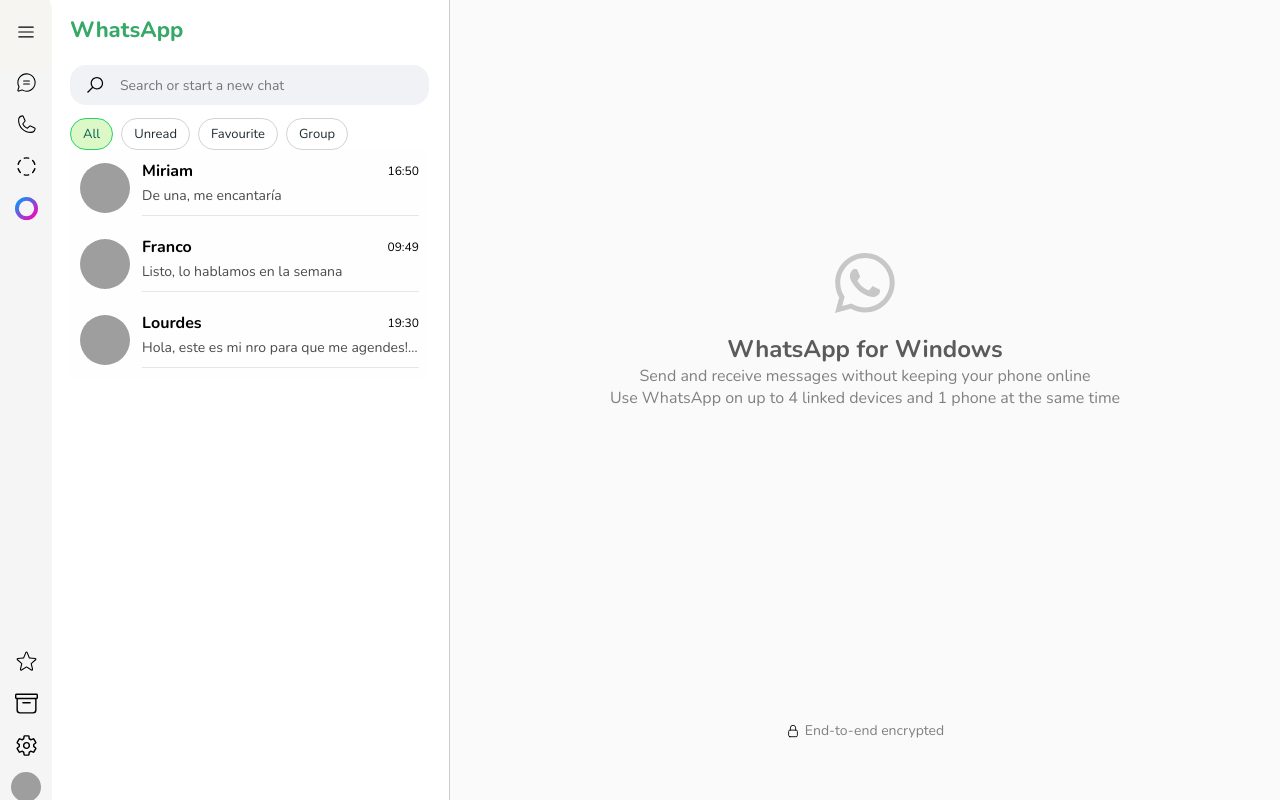
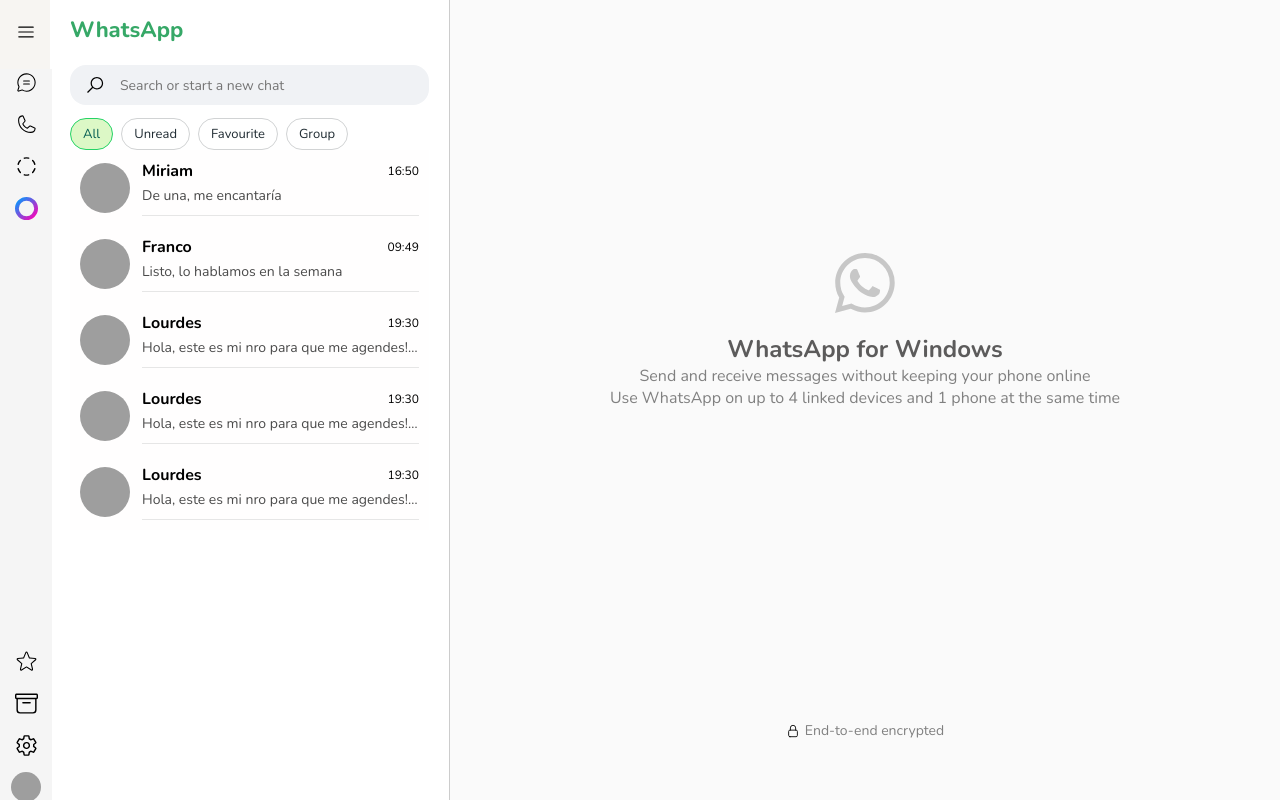
Before and after one commit to FernandaCorsanigo/TP-Integrador-2-Fernanda-Corsanigo, a React (Vite) app: page / in a window 1280 px wide. Built offline with nearby package versions, Linux system fonts and the light colour scheme; grey boxes are pictures that could not be loaded.

Commit message:
Revisiones

```diff
--- a/src/Componentes/ContactList/ContactList.css
+++ b/src/Componentes/ContactList/ContactList.css
@@ -1,5 +1,4 @@
 .contact-list-container {
-    overflow-y: auto;
     height: 100vh;
     width: 400px;
     background-color: #ffffff;
@@ -7,11 +6,13 @@
     flex-direction: column;
     border-right: 1px solid #ccc;
     box-sizing: border-box;
-    overflow-x: hidden;
+    overflow: hidden;
     padding: 0 20px;
 }
 
-
+.contacts-scrollable{
+    overflow-y: auto;
+}
 
 .contact-item:hover {
     background-color: #e0e0e0;
@@ -47,3 +48,9 @@
         min-width: 316px;
     }
 }
+
+@media screen and (max-width: 740px){
+    .contact-list-container{
+        padding: 0 10px;
+    }
+}
--- a/src/Componentes/ContactList/ContactList.jsx
+++ b/src/Componentes/ContactList/ContactList.jsx
@@ -18,12 +18,11 @@
 
     return (
         <div className="contact-list-container">
-            {
-                isContactListLoading
+            <SearchBar/>
+        <div className="contacts-scrollable">
+            {isContactListLoading
                 ? <Spinner/>
-                : <>
-                    <SearchBar/>
-                    {contactsFiltered.length === 0
+                : <>{contactsFiltered.length === 0
                 ? <span className="no-results">No se encontraron resultados.</span>
                 : contactsFiltered.map((contact) => {
                         return (
@@ -38,6 +37,7 @@
                 </>
             }
         </div>
+        </div>
     );
 }
 
--- a/src/Componentes/NavBar/NavBar.css
+++ b/src/Componentes/NavBar/NavBar.css
@@ -5,8 +5,7 @@
     padding-top: 16px;
     gap: 16px;
     width: 52px;
-    position: relative;
-    height: 100%;
+    height: 100vh;
     border-radius: 8px;
     background-color: rgb(247, 245, 242);
 }
@@ -69,15 +68,39 @@
     align-items: center;
     gap: 16px;
     background-color: rgb(247, 245, 242);
-    width: 100%;
-    height: 50px;
-    padding: 0px 20px;
+    width: 100% ;
+    padding: 0px 20px 20px;
+    height: 70px;
+}
+
+.nav-simplified a {
+    font-size: 14px;
+    text-decoration: none;
+    display: flex;
+    flex-direction: column;
+    align-items: center;
+    justify-content: center;
+    gap: 5px;
 }
 
 .nav-simplified a svg{
-    width: 30px;
-    height: 30px;
+    width: 50px;
+    height: 35px;
+    border-radius: 50px;
+    padding: 5px 10px;
 }
+
+.nav-simplified a.active {
+    font-weight: bold;  /* texto en negrita */
+}
+
+.nav-simplified a.active svg {
+    fill: #075E54;
+    stroke: #075E54;
+    background-color: #dcf8c6; /* verde oscuro solo icono */
+}
+
+
 
 .nav-extended {
     display: flex;
@@ -153,9 +176,8 @@
     .nav-container{
         flex-direction: row;
         width: 100%;
-        height: 50px;
-        position: absolute;
-        bottom: 0;
+        height: 70px;
+        min-width: 316px;
     }
 
     .nav-simplified{
--- a/src/Componentes/NavBar/NavBar.jsx
+++ b/src/Componentes/NavBar/NavBar.jsx
@@ -5,6 +5,7 @@
 
 const Navbar = () => {
     const [isOpen, setIsOpen] = useState(false)
+    const [activeTab, setActiveTab] = useState('Chats');
     const toggleMenu = () => {
         setIsOpen(!isOpen)
     }
@@ -45,7 +46,7 @@
                     </a>
                 </div>
             </nav>
-            <nav className={'nav-extended'+(isOpen ? ' nav-extended-open' : '')}>
+            <nav className={'nav-extended' + (isOpen ? ' nav-extended-open' : '')}>
                 <div className='nav-extended_top'>
                     <button className='btn-menu-extended'><ICONS.Burger className='btn-menu-extended' /></button>
 
@@ -86,14 +87,28 @@
                 </div>
             </nav>
             <nav className='nav-simplified'>
-                    <a href="">
-                        <ICONS.Chat />
+                <a href=""
+                    className={activeTab === 'Chats' ? 'active' : ''}
+                    onClick={() => setActiveTab('Chats')}
+                >
+                    <ICONS.Chat className='icon' />
+                    Chats
                 </a>
-                    <a href="">
-                        <ICONS.Status />
+
+                <a href=""
+                    className={activeTab === 'Status' ? 'active' : ''}
+                    onClick={() => setActiveTab('Status')}
+                >
+                    <ICONS.Status className='icon'/>
+                    Novedades
                 </a>
-                    <a href="">
-                        <ICONS.Phone />
+
+                <a href=""
+                    className={activeTab === 'Llamadas' ? 'active' : ''}
+                    onClick={() => setActiveTab('Llamadas')}
+                >
+                    <ICONS.Phone className='icon' />
+                    Llamadas
                 </a>
             </nav>
         </div>
--- a/src/Global.css
+++ b/src/Global.css
@@ -12,4 +12,5 @@
 body {
     width: 100vw;
     height: 100vh;
+    overflow: hidden;
 }
--- a/src/Screens/HomeScreen/HomeScreen.css
+++ b/src/Screens/HomeScreen/HomeScreen.css
@@ -6,19 +6,15 @@
     overflow: hidden;
     margin: auto;
     background-color: rgb(250, 250, 250);
-    min-height: 100vh;
-    width: 100%;
-    overflow-y: scroll;
 }
 
 .home-screen__navbar {
     width: 50px;
-    height: 100%;
 }
 
 .home-screen__contact-list-container {
     width: 400px;
-    height: 100%;
+    overflow-y: auto;
 }
 
 .home-screen__messages-list-container {
@@ -30,7 +26,7 @@
     justify-content: center;
     padding-bottom: 60px;
     flex: 1;
-    overflow-y: auto;
+    overflow:hidden;
     min-width: 0;
 }
 
@@ -59,12 +55,23 @@
     opacity: 0.2;
 }
 
+@media screen and (max-width: 1005px) {
+    h2{
+        font-size: 18px;
+    }
+    p, span{
+        font-size: 14px;
+    }
+    }
+
 
 @media screen and (max-width: 909px) {
     .home-screen-container {
         flex-direction: row;
         width: 100%;
         min-width: 316px;
+        overflow-y: hidden;
+        max-height: 100vh;
     }
 
     .home-screen__contact-list-container {
@@ -84,8 +91,11 @@
 
     .home-screen-container {
         flex-direction: column;
+        justify-content: space-between;
         width: 100%;
         min-width: 316px;
+        overflow-y: hidden;
+        height: 100vh;
     }
 
     .home-screen__contact-list-container {
--- a/src/data/contactsData.js
+++ b/src/data/contactsData.js
@@ -154,6 +154,34 @@
                 timestamp: '19:30'
             }
         ]
+    },
+    {
+        id: 4,
+        name: "Lourdes",
+        avatar: "https://optisalud.cl/cdn/shop/collections/Coleccion_Mujer_1400x_40e49f41-fe7e-4cf6-9f63-e3edc8bedacb.jpg?v=1666118687&width=1400",
+        last_time_connected: "ahora",
+        messages: [
+            {
+                id: 1,
+                author: 'Lourdes',
+                content: "Hola, este es mi nro para que me agendes! 😂😂😂",
+                timestamp: '19:30'
+            }
+        ]
+    },
+        {
+        id: 5,
+        name: "Lourdes",
+        avatar: "https://optisalud.cl/cdn/shop/collections/Coleccion_Mujer_1400x_40e49f41-fe7e-4cf6-9f63-e3edc8bedacb.jpg?v=1666118687&width=1400",
+        last_time_connected: "ahora",
+        messages: [
+            {
+                id: 1,
+                author: 'Lourdes',
+                content: "Hola, este es mi nro para que me agendes! 😂😂😂",
+                timestamp: '19:30'
+            }
+        ]
     }
 ]
 
```
Lines whose indentation alone changed are shown as unchanged.
